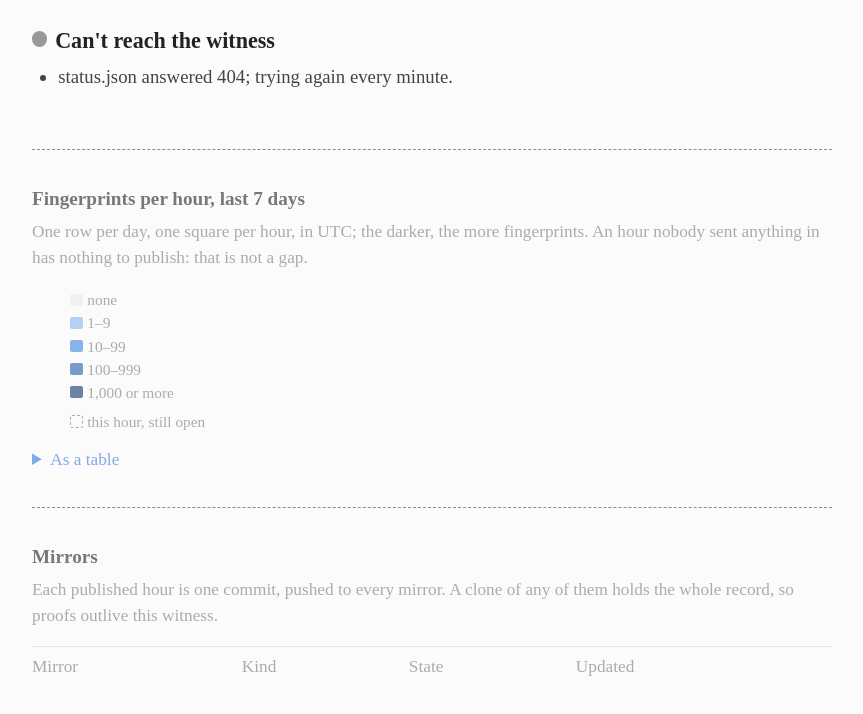
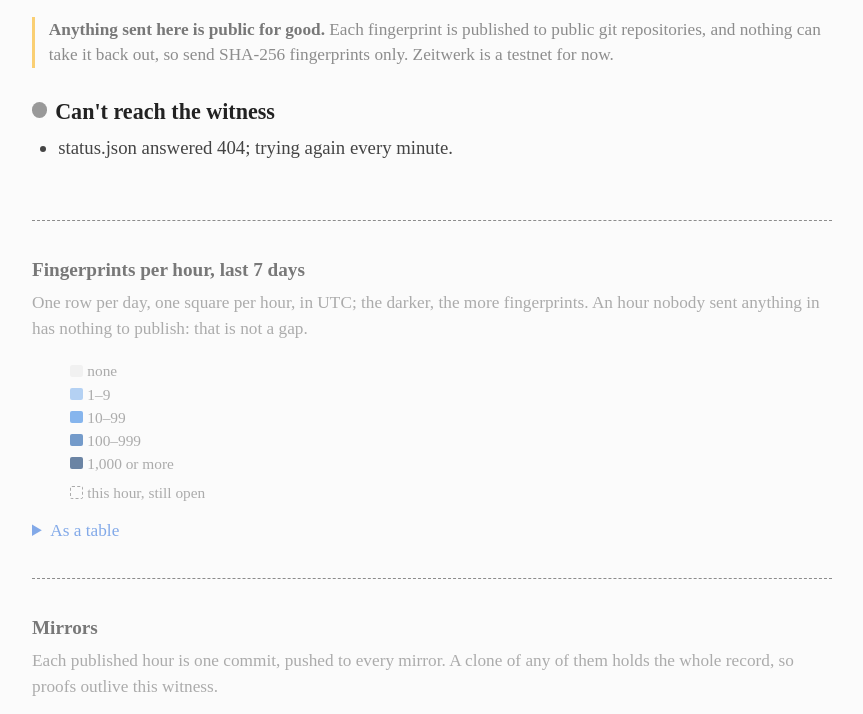
Before and after one commit to digitalevidencetoolkit/zeitwerk, a plain HTML site: page zeitwerk/status.html in a window 1280 px wide. Shown: the part 199-913 px from the top of the page, without its empty margins (208-1071 px from the left). Drawn offline with Linux system fonts and the light colour scheme; no server answers.

Commit message:
Page: anything sent here is public for good

```diff
--- a/zeitwerk/status.html
+++ b/zeitwerk/status.html
@@ -42,6 +42,7 @@ td.num, th.num { text-align: right; font-variant-numeric: tabular-nums; }
 footer { padding: 25px 0; text-align: center; font-size: .85em; color: var(--muted); }
 
 .note { color: var(--muted); font-size: .9em; margin-top: 0; }
+.notice { border-left: 3px solid #fab219; padding-left: .8em; font-size: .9em; }
 .health { font-size: 1.15em; margin: 1.2em 0 .2em; }
 .health .dot {
   display: inline-block; width: .7em; height: .7em; border-radius: 50%;
@@ -104,6 +105,7 @@ summary { cursor: pointer; color: var(--link); }
 
 <main>
   <p>This is a <b>Zeitwerk witness</b>. Every hour, it seals the SHA-256 fingerprints it was sent into one tree, signs the root, and publishes the whole list to public git mirrors. It never sees a document.</p>
+  <p class="notice"><b>Anything sent here is public for good.</b> Each fingerprint is published to public git repositories, and nothing can take it back out, so send SHA-256 fingerprints only. Zeitwerk is a testnet for now.</p>
 
   <div id="health" class="health"><span class="dot"></span><b id="health-label">Loading…</b><ul id="health-detail"></ul></div>
   <div id="meta" class="note"></div>
```
Also changed, not shown: 1 other file.
